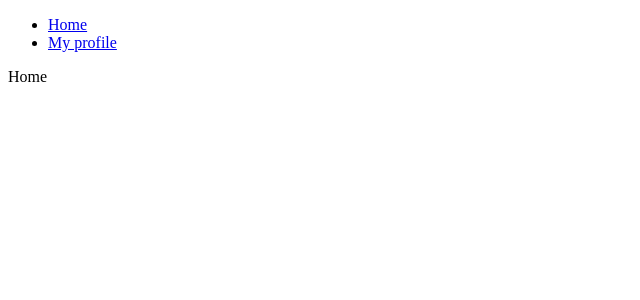
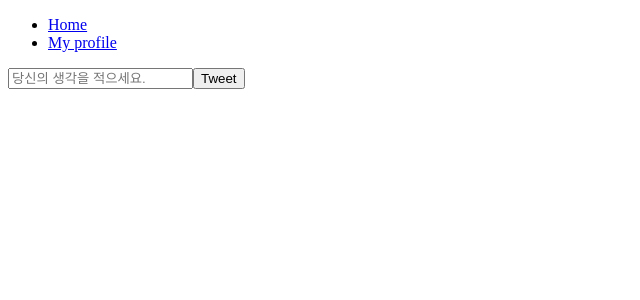
Before and after one commit to sangjuntechs/Twitter-clone, a React (Create React App) app: page /#/ in a window 1280 px wide. Shown: the top 300 px of the page, without its empty margins (0-640 px from the left). Built offline with nearby package versions, Linux system fonts and the light colour scheme; no server answers; sample sign-in values are in the browser's storage.

Commit message:
home form & firebase database create

```diff
--- a/src/fbInstance.js
+++ b/src/fbInstance.js
@@ -1,5 +1,6 @@
 import * as firebase from "firebase/app";
 import 'firebase/auth';
+import 'firebase/database';
 
 const firebaseConfig = {
     apiKey: process.env.REACT_APP_API_KEY,
--- a/src/routes/Home.js
+++ b/src/routes/Home.js
@@ -1,5 +1,32 @@
-import React from 'react'
+import React, { useState } from "react";
 
-const Home = () => <span>Home</span>
+const Home = () => {
+  const [tweet, setTweet] = useState("");
+
+  const onSubmit = (event) => {
+    event.preventDefault();
+  };
+
+  const onChange = (event) => {
+    const {
+      target: { value },
+    } = event;
+    setTweet(value);
+  };
+  return (
+    <div>
+      <form onSubmit={onSubmit}>
+        <input
+          value={tweet}
+          onChange={onChange}
+          type="text"
+          placeholder="당신의 생각을 적으세요."
+          maxLength={120}
+        />
+        <input type="submit" value="Tweet" />
+      </form>
+    </div>
+  );
+};
 
 export default Home;
```
Also changed, not shown: 1 other file (tests, documents, lock files or other folders).
